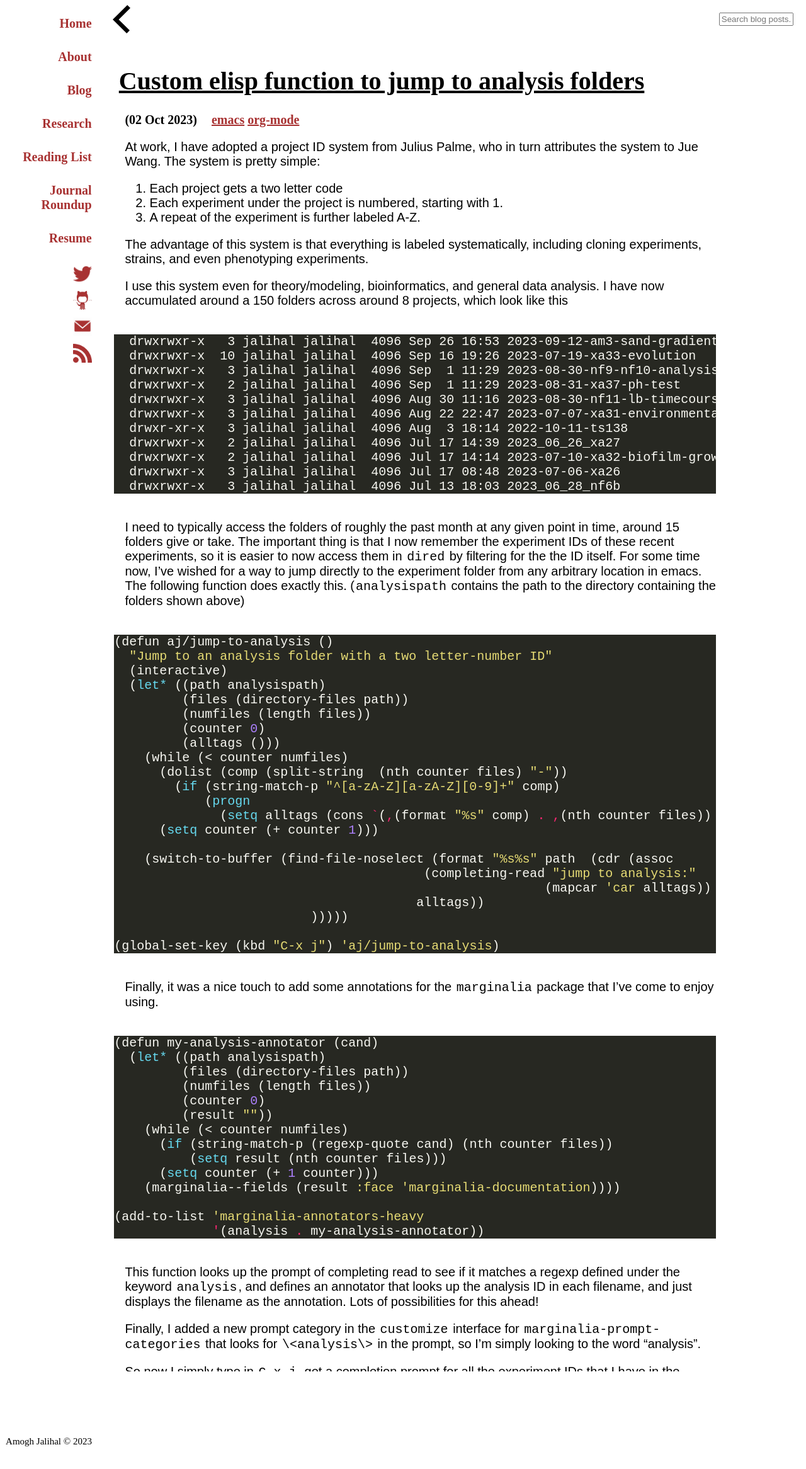
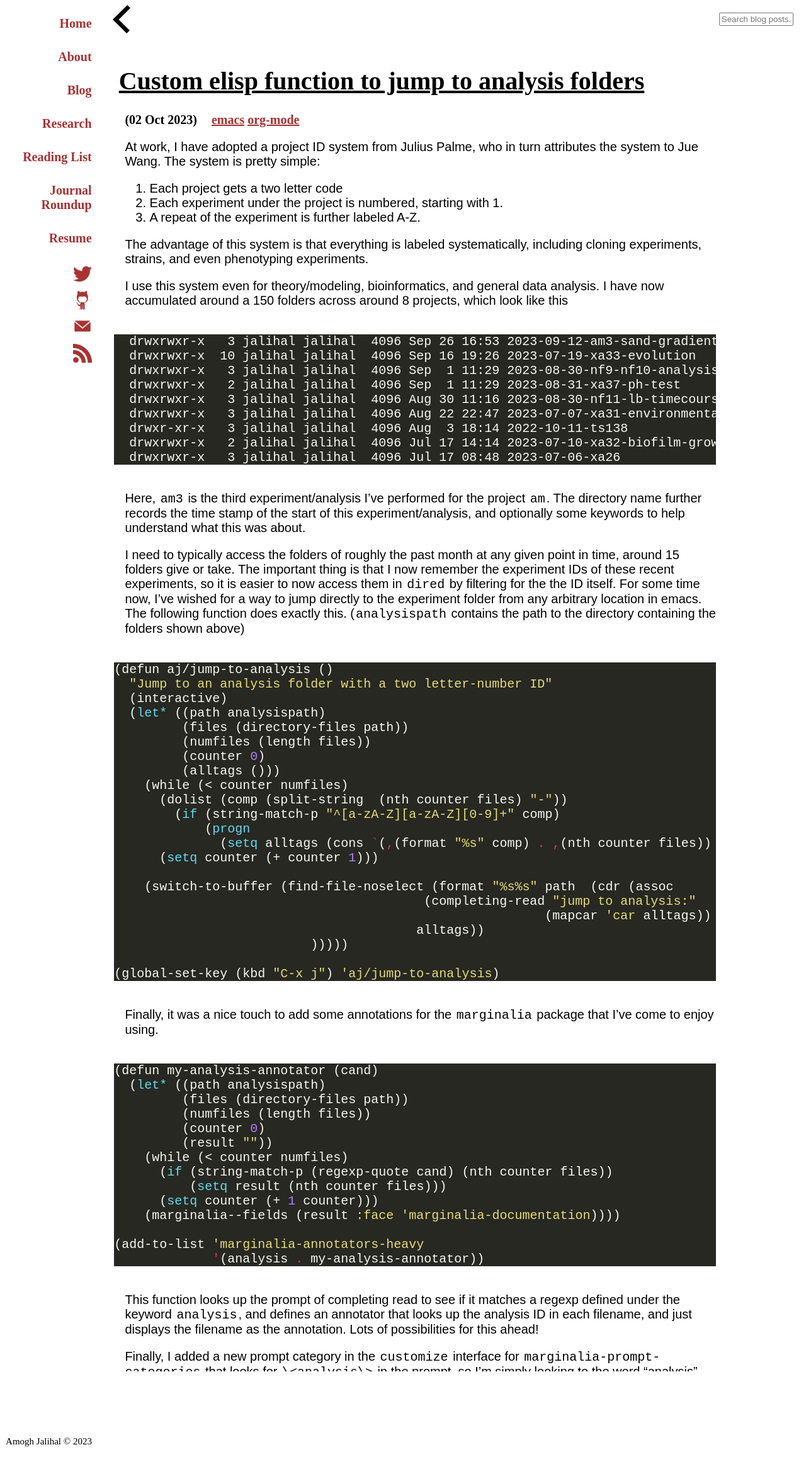
Before and after one commit to amoghpj/amoghpj.github.io, a Jekyll site: the page built from _posts/2023-10-02-custom-analysis-folder-completion.md, in a window 1280 px wide. Shown: the whole page at 63% size. Built offline with Jekyll 4.4.1, drawn with Linux system fonts in a browser that asks for light colours; comment, search, counter and statistics services are not loaded.

Commit message:
example of the id system

````diff
--- a/_posts/2023-10-02-custom-analysis-folder-completion.md
+++ b/_posts/2023-10-02-custom-analysis-folder-completion.md
@@ -24,11 +24,10 @@ I use this system even for theory/modeling, bioinformatics, and general data ana
   drwxrwxr-x   3 jalihal jalihal  4096 Aug 30 11:16 2023-08-30-nf11-lb-timecourse
   drwxrwxr-x   3 jalihal jalihal  4096 Aug 22 22:47 2023-07-07-xa31-environmental-samples
   drwxr-xr-x   3 jalihal jalihal  4096 Aug  3 18:14 2022-10-11-ts138
-  drwxrwxr-x   2 jalihal jalihal  4096 Jul 17 14:39 2023_06_26_xa27
   drwxrwxr-x   2 jalihal jalihal  4096 Jul 17 14:14 2023-07-10-xa32-biofilm-growth
   drwxrwxr-x   3 jalihal jalihal  4096 Jul 17 08:48 2023-07-06-xa26
-  drwxrwxr-x   3 jalihal jalihal  4096 Jul 13 18:03 2023_06_28_nf6b
 ```
+Here, `am3` is the third experiment/analysis I've performed for the project `am`.  The directory name further records the time stamp of the start of this experiment/analysis, and optionally some keywords to help understand what this was about.
 
 I need to typically access the folders of roughly the past month at any given point in time, around 15 folders give or take.  The important thing is that I now remember the experiment IDs of these recent experiments, so it is easier to now access them in `dired` by filtering for the the ID itself.  For some time now, I've wished for a way to jump directly to the experiment folder from any arbitrary location in emacs.  The following function does exactly this. (`analysispath` contains the path to the directory containing the folders shown above)
 
````
